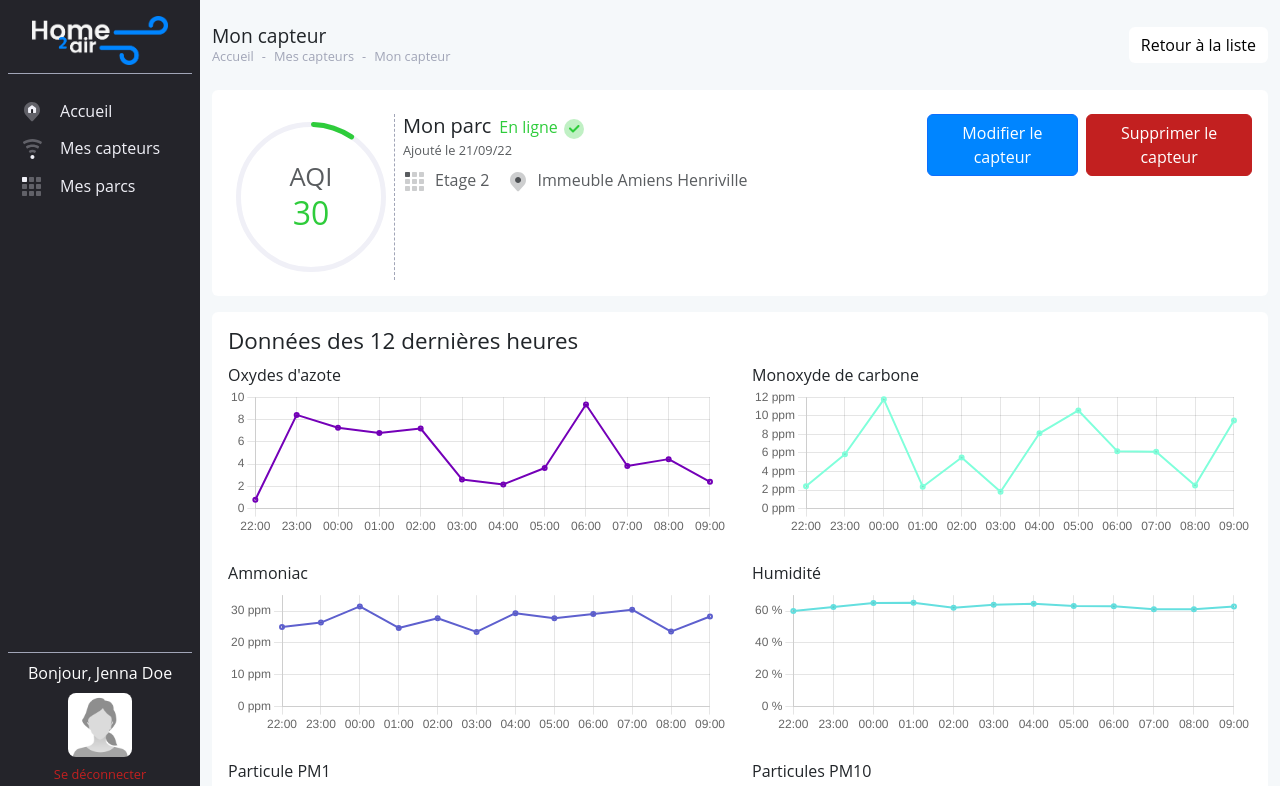
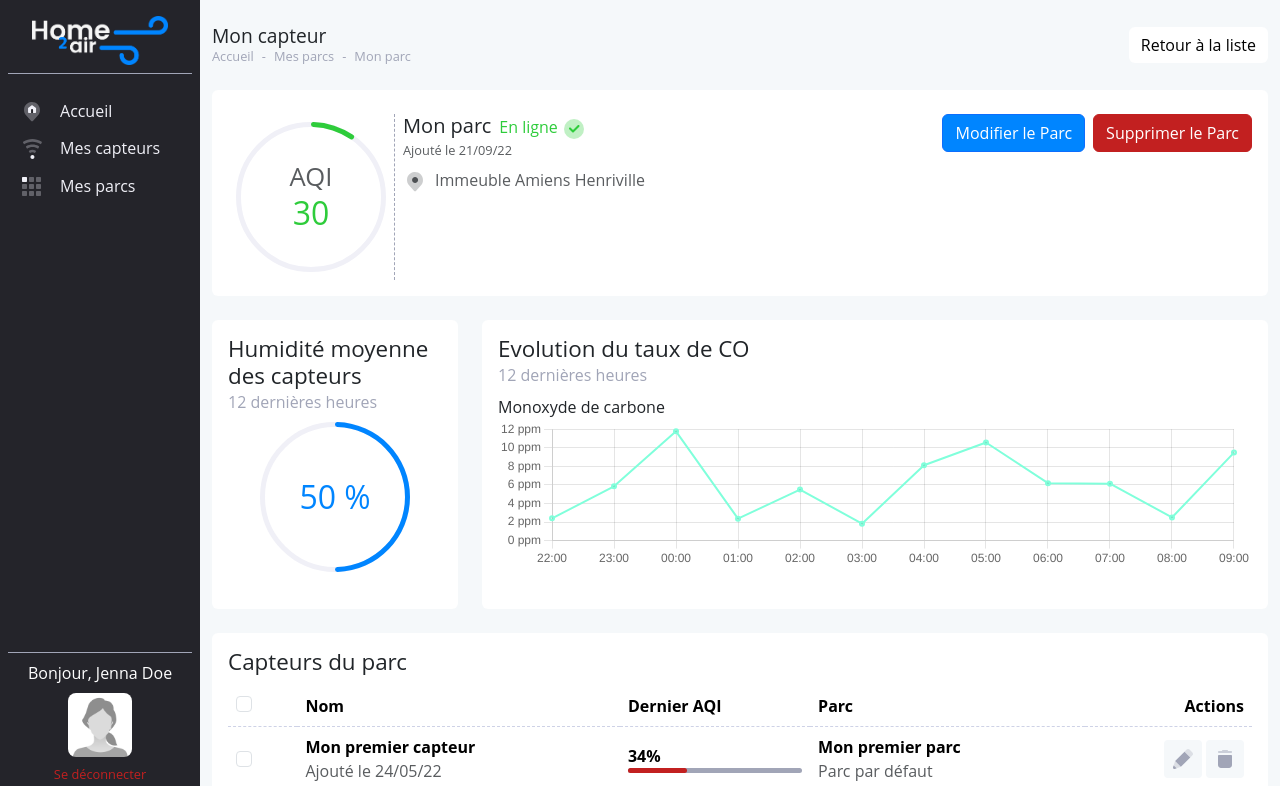
Before and after one commit to guillaume-bgr/HomeToAirDesktop, a React (Vite) app in the folder src/renderer/: page /parks/1 in a window 1280 px wide. Shown: the top 786 px of the page. Built offline with nearby package versions, Linux system fonts and the light colour scheme.

Commit message:
Park Show

```diff
--- a/src/renderer/src/pages/Parks/ShowPark.jsx
+++ b/src/renderer/src/pages/Parks/ShowPark.jsx
@@ -3,10 +3,18 @@ import Card from '../../components/widgets/Card';
 import TopBar from '../../components/layout/Topbar';
 import AqiChart from '../../components/widgets/AqiChart';
 import SensorDataChart from '../../components/widgets/SensorDataChart'
+import PercentageWidget from '../../components/widgets/PercentageWidget';
+import { Link } from 'react-router-dom'
+import Gauge from '../../components/widgets/Gauge';
+import { ValidationAlert } from '../../utils/PopupUtils';
 
 function ShowPark() {
     // Sensor ID
     let { id } = useParams();
+
+    const deleteItem = () => {
+        ValidationAlert('Êtes-vous sûr de vouloir supprimer cet élément ?')
+    }
 
     return (
         <div className='show-sensor container'>
@@ -16,8 +24,8 @@ function ShowPark() {
                     pageTitle="Mon capteur"
 					breadcrumbs={[
 						{title: 'Accueil', path: '/'},
-						{title: 'Mes capteurs', path: '/sensors'},
-                        {title: 'Mon capteur'}
+						{title: 'Mes parcs', path: '/parks'},
+                        {title: 'Mon parc'}
 					]}
 					buttons={[{title: 'Retour à la liste', path:'/', className: 'btn-secondary'}]}
                     />
@@ -47,14 +55,6 @@ function ShowPark() {
                                         <div className="description text-muted mt-2 d-flex">
                                             <div className='me-3'>
                                                 <span className="me-2"><svg width="24" height="24" viewBox="0 0 24 24" fill="none" xmlns="http://www.w3.org/2000/svg">
-                                                    <path d="M6 7H3C2.4 7 2 6.6 2 6V3C2 2.4 2.4 2 3 2H6C6.6 2 7 2.4 7 3V6C7 6.6 6.6 7 6 7Z" fill="currentColor"/>
-                                                    <path opacity="0.3" d="M13 7H10C9.4 7 9 6.6 9 6V3C9 2.4 9.4 2 10 2H13C13.6 2 14 2.4 14 3V6C14 6.6 13.6 7 13 7ZM21 6V3C21 2.4 20.6 2 20 2H17C16.4 2 16 2.4 16 3V6C16 6.6 16.4 7 17 7H20C20.6 7 21 6.6 21 6ZM7 13V10C7 9.4 6.6 9 6 9H3C2.4 9 2 9.4 2 10V13C2 13.6 2.4 14 3 14H6C6.6 14 7 13.6 7 13ZM14 13V10C14 9.4 13.6 9 13 9H10C9.4 9 9 9.4 9 10V13C9 13.6 9.4 14 10 14H13C13.6 14 14 13.6 14 13ZM21 13V10C21 9.4 20.6 9 20 9H17C16.4 9 16 9.4 16 10V13C16 13.6 16.4 14 17 14H20C20.6 14 21 13.6 21 13ZM7 20V17C7 16.4 6.6 16 6 16H3C2.4 16 2 16.4 2 17V20C2 20.6 2.4 21 3 21H6C6.6 21 7 20.6 7 20ZM14 20V17C14 16.4 13.6 16 13 16H10C9.4 16 9 16.4 9 17V20C9 20.6 9.4 21 10 21H13C13.6 21 14 20.6 14 20ZM21 20V17C21 16.4 20.6 16 20 16H17C16.4 16 16 16.4 16 17V20C16 20.6 16.4 21 17 21H20C20.6 21 21 20.6 21 20Z" fill="currentColor"/>
-                                                    </svg>
-                                                </span>
-                                                <span>Etage 2</span>
-                                            </div>
-                                            <div className='me-3'>
-                                                <span className="me-2"><svg width="24" height="24" viewBox="0 0 24 24" fill="none" xmlns="http://www.w3.org/2000/svg">
                                                 <path opacity="0.3" d="M18.0624 15.3453L13.1624 20.7453C12.5624 21.4453 11.5624 21.4453 10.9624 20.7453L6.06242 15.3453C4.56242 13.6453 3.76242 11.4453 4.06242 8.94534C4.56242 5.34534 7.46242 2.44534 11.0624 2.04534C15.8624 1.54534 19.9624 5.24534 19.9624 9.94534C20.0624 12.0453 19.2624 13.9453 18.0624 15.3453Z" fill="currentColor"/>
                                                 <path d="M12.0624 13.0453C13.7193 13.0453 15.0624 11.7022 15.0624 10.0453C15.0624 8.38849 13.7193 7.04535 12.0624 7.04535C10.4056 7.04535 9.06241 8.38849 9.06241 10.0453C9.06241 11.7022 10.4056 13.0453 12.0624 13.0453Z" fill="currentColor"/>
                                                 </svg>
@@ -68,33 +68,132 @@ function ShowPark() {
                                 </div>
                             </div>
                             <div className='col-4 d-flex justify-content-end align-items-start'>
-                                <button className='btn btn-primary'>Modifier le capteur</button>
-                                <button className='btn btn-danger ms-2'>Supprimer le capteur</button>
+                                <button className='btn btn-primary'>Modifier le Parc</button>
+                                <button className='btn btn-danger ms-2'>Supprimer le Parc</button>
                             </div>
                         </div>
                     </Card>
                 </div>
-                <div className='col-12 mt-3'>
-                    <Card title="Données des 12 dernières heures">
-                        <div className='row'>
-                            <div className='col-6'>
-                                <SensorDataChart label="Oxydes d'azote" pollutant="oxydants" color="#7400b8"  />
+                <div className='col-3 mt-4'>
+                    <Card title="Humidité moyenne des capteurs" subtitle="12 dernières heures">
+                        <div className='d-flex justify-content-center mt-2'>
+                            <PercentageWidget percentage={50} color={'#0085FF'}/>
                         </div>
-                            <div className='col-6'>
-                                <SensorDataChart label="Monoxyde de carbone" pollutant="reducers" color="#80ffdb" unit="ppm"/>
+                    </Card>
                 </div>
-                            <div className='col-6'>
-                                <SensorDataChart label="Ammoniac" pollutant="nh3" color="#5e60ce" unit="ppm"/>
+                <div className='col-9 mt-4'>
+                    <Card title="Evolution du taux de CO" subtitle="12 dernières heures">
+                        <SensorDataChart label="Monoxyde de carbone" pollutant="reducers" color="#80ffdb" unit="ppm" />
+                    </Card>
                 </div>
-                            <div className='col-6'>
-                                <SensorDataChart label="Humidité" pollutant="humidity" color="#64dfdf" unit="%"/>
+                <div className='col-12 my-4'>
+                    <Card title="Capteurs du parc">
+                        <div className="table-responsive">
+                        <table className="table">
+                            <thead>
+                            <tr>
+                                <th className="">
+                                <div className="form-check">
+                                    <input className="form-check-input" type="checkbox" value="1" />
                                 </div>
-                            <div className='col-6'>
-                                <SensorDataChart label="Particule PM1" pollutant="pm1" color="#4ea8de" unit="ppm"/>
+                                </th>
+                                <th className="">Nom</th>
+                                <th className="">Dernier AQI</th>
+                                <th className="">Parc</th>
+                                <th className="text-end">Actions</th>
+                            </tr>
+                            </thead>
+                            <tbody>
+                            <tr>
+                                <td>
+                                <div className="w-100">
+                                    <input
+                                    className="form-check-input mx-auto"
+                                    type="checkbox"
+                                    value="1"
+                                    ></input>
                                 </div>
-                            <div className='col-6'>
-                                <SensorDataChart label="Particules PM10" pollutant="pm10" color="#5390d9" unit="ppm"/>
+                                </td>
+                                <td>
+                                <div className="d-flex justify-content-start flex-column">
+                                    <a href="#" className="fw-bold">
+                                    Mon premier capteur
+                                    </a>
+                                    <span className="text-muted">Ajouté le 24/05/22</span>
                                 </div>
+                                </td>
+                                <td>
+                                    <Gauge percent={34} />
+                                </td>
+                                <td>
+                                <div className="d-flex justify-content-start flex-column">
+                                    <a href="#" className="fw-bold">
+                                    Mon premier parc
+                                    </a>
+                                    <span className="text-muted">Parc par défaut</span>
+                                </div>
+                                </td>
+                                <td>
+                                <div className="d-flex justify-content-end flex-shrink-0">
+                                    <Link
+                                    to="/sensors/edit"
+                                    className="btn btn-icon btn-bg-light btn-active-color-primary btn-sm me-1"
+                                    >
+                                    <span className="svg-icon svg-icon-3">
+                                        <svg
+                                        width="24"
+                                        height="24"
+                                        viewBox="0 0 24 24"
+                                        fill="none"
+                                        xmlns="http://www.w3.org/2000/svg"
+                                        >
+                                        <path
+                                            opacity="0.3"
+                                            d="M21.4 8.35303L19.241 10.511L13.485 4.755L15.643 2.59595C16.0248 2.21423 16.5426 1.99988 17.0825 1.99988C17.6224 1.99988 18.1402 2.21423 18.522 2.59595L21.4 5.474C21.7817 5.85581 21.9962 6.37355 21.9962 6.91345C21.9962 7.45335 21.7817 7.97122 21.4 8.35303ZM3.68699 21.932L9.88699 19.865L4.13099 14.109L2.06399 20.309C1.98815 20.5354 1.97703 20.7787 2.03189 21.0111C2.08674 21.2436 2.2054 21.4561 2.37449 21.6248C2.54359 21.7934 2.75641 21.9115 2.989 21.9658C3.22158 22.0201 3.4647 22.0084 3.69099 21.932H3.68699Z"
+                                            fill="currentColor"
+                                        ></path>
+                                        <path
+                                            d="M5.574 21.3L3.692 21.928C3.46591 22.0032 3.22334 22.0141 2.99144 21.9594C2.75954 21.9046 2.54744 21.7864 2.3789 21.6179C2.21036 21.4495 2.09202 21.2375 2.03711 21.0056C1.9822 20.7737 1.99289 20.5312 2.06799 20.3051L2.696 18.422L5.574 21.3ZM4.13499 14.105L9.891 19.861L19.245 10.507L13.489 4.75098L4.13499 14.105Z"
+                                            fill="currentColor"
+                                        ></path>
+                                        </svg>
+                                    </span>
+                                    </Link>
+                                    <a
+                                    href="javascript:void(0)"
+                                    className="btn btn-icon btn-bg-light btn-active-color-primary btn-sm"
+                                    onClick={() => deleteItem()}
+                                    >
+                                    <span className="svg-icon svg-icon-3">
+                                        <svg
+                                        width="24"
+                                        height="24"
+                                        viewBox="0 0 24 24"
+                                        fill="none"
+                                        xmlns="http://www.w3.org/2000/svg"
+                                        >
+                                        <path
+                                            d="M5 9C5 8.44772 5.44772 8 6 8H18C18.5523 8 19 8.44772 19 9V18C19 19.6569 17.6569 21 16 21H8C6.34315 21 5 19.6569 5 18V9Z"
+                                            fill="currentColor"
+                                        ></path>
+                                        <path
+                                            opacity="0.5"
+                                            d="M5 5C5 4.44772 5.44772 4 6 4H18C18.5523 4 19 4.44772 19 5V5C19 5.55228 18.5523 6 18 6H6C5.44772 6 5 5.55228 5 5V5Z"
+                                            fill="currentColor"
+                                        ></path>
+                                        <path
+                                            opacity="0.5"
+                                            d="M9 4C9 3.44772 9.44772 3 10 3H14C14.5523 3 15 3.44772 15 4V4H9V4Z"
+                                            fill="currentColor"
+                                        ></path>
+                                        </svg>
+                                    </span>
+                                    </a>
+                                </div>
+                                </td>
+                            </tr>
+                            </tbody>
+                        </table>
                         </div>
                     </Card>
                 </div>
```
Also changed, not shown: src/renderer/src/pages/Parks/Parks.jsx (indentation only). Lines whose indentation alone changed are shown as unchanged.
